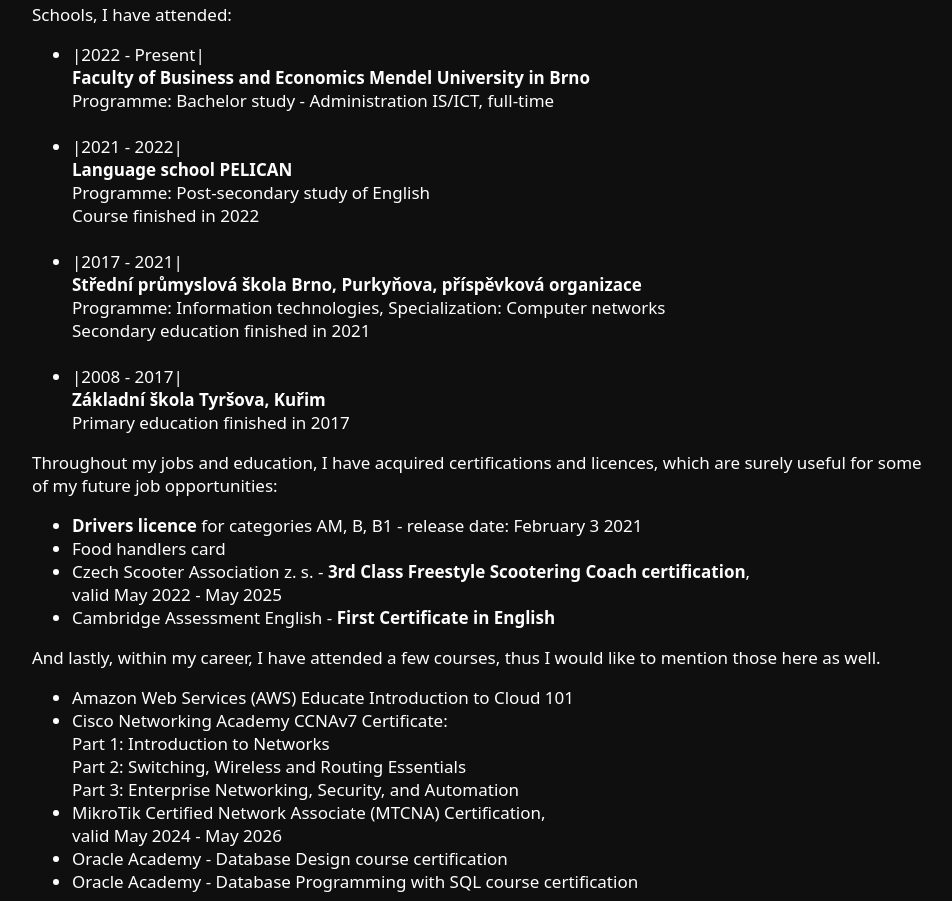
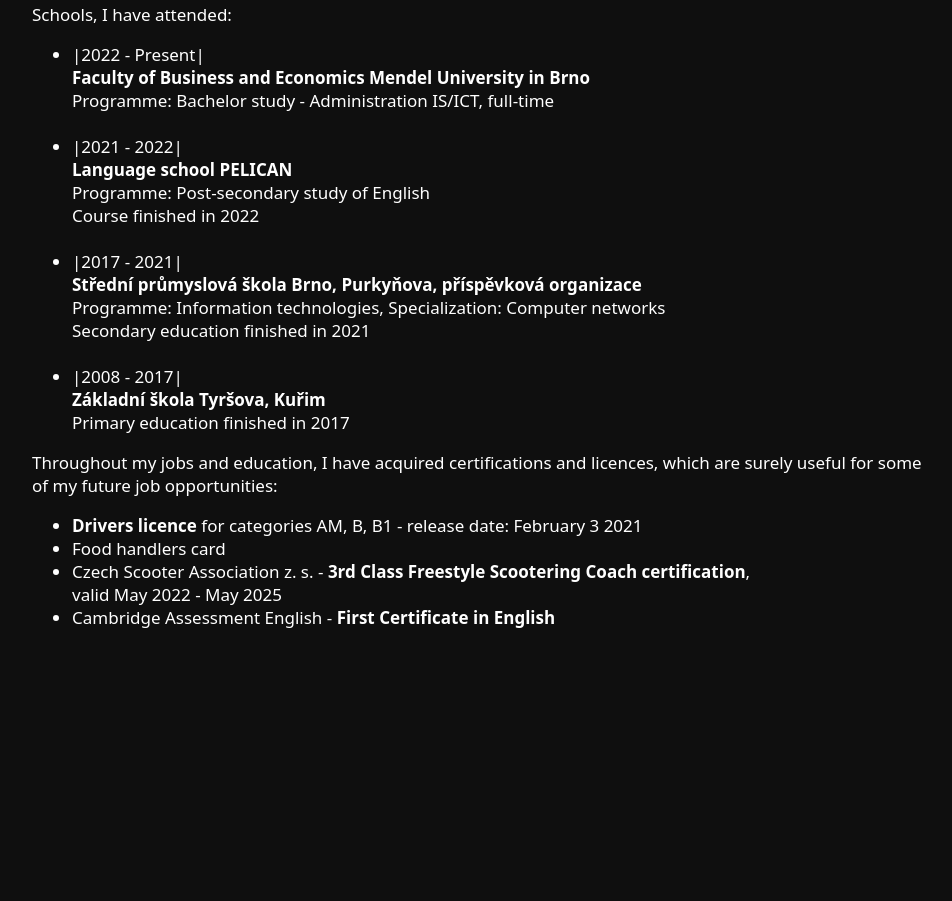
Before and after one commit to jkuzel02/web, a plain HTML site: page en.html in a window 1280 px wide. Shown: the part 1896-2797 px from the top of the page, without its empty margins (158-1110 px from the left). After the commit the page ends 2625 px from the top, so only its background shows below. Drawn offline with Linux system fonts and the light colour scheme; a script that the page names is missing.

Commit message:
Update en.html

```diff
--- a/en.html
+++ b/en.html
@@ -15,7 +15,6 @@
                 <a class="hideUnder800px" id="nav" href="./en.html">About me</a>
                 <a class="hideUnder800px" id="nav" href="#to-jobs">Job experience</a>
                 <a class="hideUnder800px" id="nav" href="#to-edu">Education</a>
-                <a class="hideUnder800px" id="nav" href="#to-cv">Resume</a>
                 <a class="hamburger" onclick=showSidebar() id="nav" href="#"><svg xmlns="http://www.w3.org/2000/svg"
                         height="26px" viewBox="0 -960 960 960" width="26px" fill="#5f6368">
                         <path d="M120-240v-80h720v80H120Zm0-200v-80h720v80H120Zm0-200v-80h720v80H120Z" />
@@ -140,27 +139,7 @@
                     valid May 2022 - May 2025</li>
                 <li>Cambridge Assessment English - <b>First Certificate in English</b></li>
             </ul>
-            And lastly, within my career, I have attended a few courses, thus I would like to mention those
-            here as well.<br>
-            <ul>
-                <li>Amazon Web Services (AWS) Educate Introduction to Cloud 101</li>
-                <li>Cisco Networking Academy CCNAv7 Certificate:<br>
-                    Part 1: Introduction to Networks<br>
-                    Part 2: Switching, Wireless and Routing Essentials<br>
-                    Part 3: Enterprise Networking, Security, and Automation</li>
-                <li>MikroTik Certified Network Associate (MTCNA) Certification,<br>
-                    valid May 2024 - May 2026</li>
-                <li>Oracle Academy - Database Design course certification</li>
-                <li>Oracle Academy - Database Programming with SQL course certification</li>
-            </ul>
             </p>
-        </div>
-        <div class="cv">
-            <h1 id="to-cv">My resume 📜</h1>
-            <p>You can download my resume in English by clicking the respective icon.
-            </p>
-            <a href="cv/docx/en-kuzel-cv.docx" download><img id="icons" src="./img/word.png"></a>
-            <a href="cv/pdf/en-kuzel-cv.pdf" download><img id="icons" src="./img/pdf.png"></a>
         </div>
     </main>
     <script src="js/sidebar.js"></script>
```
